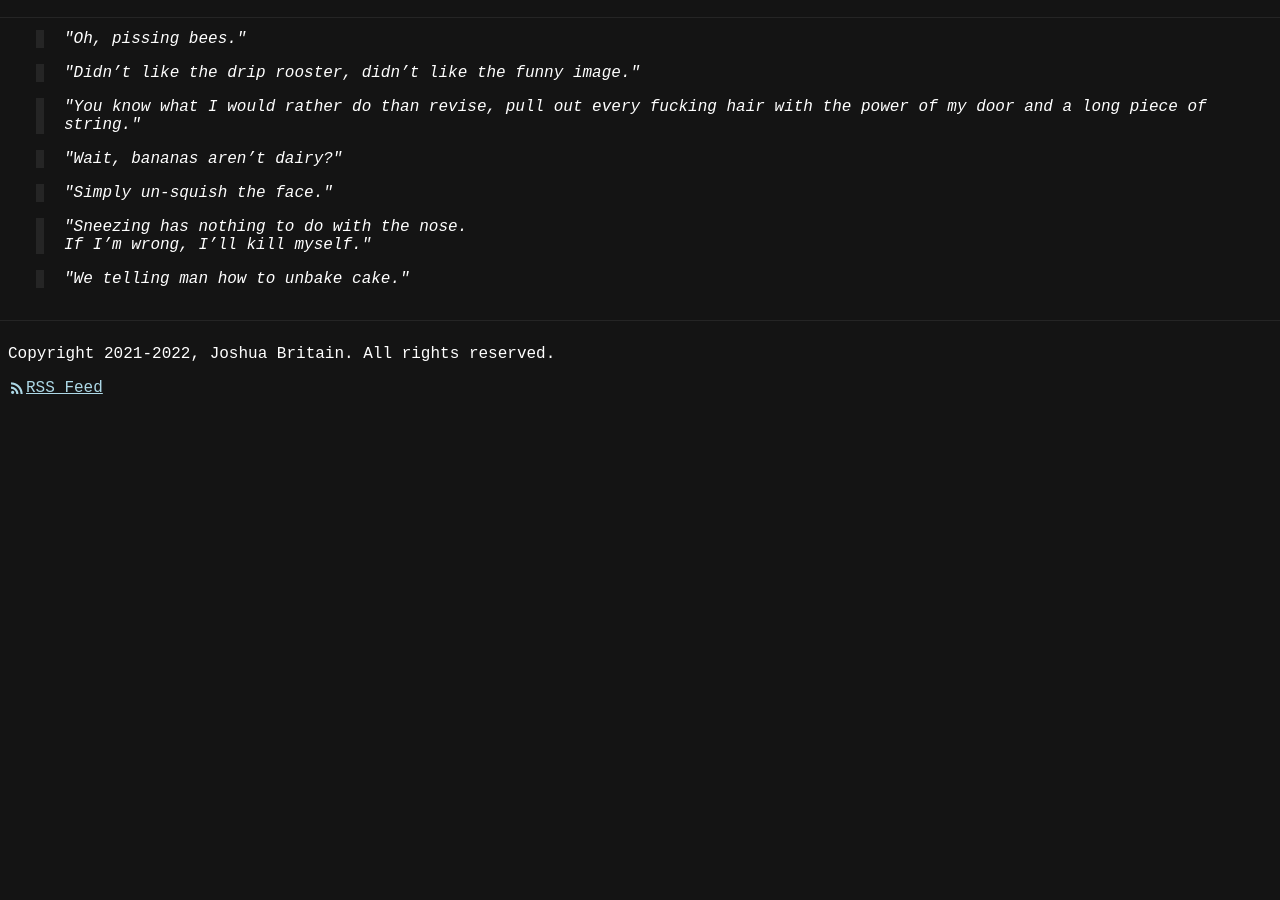
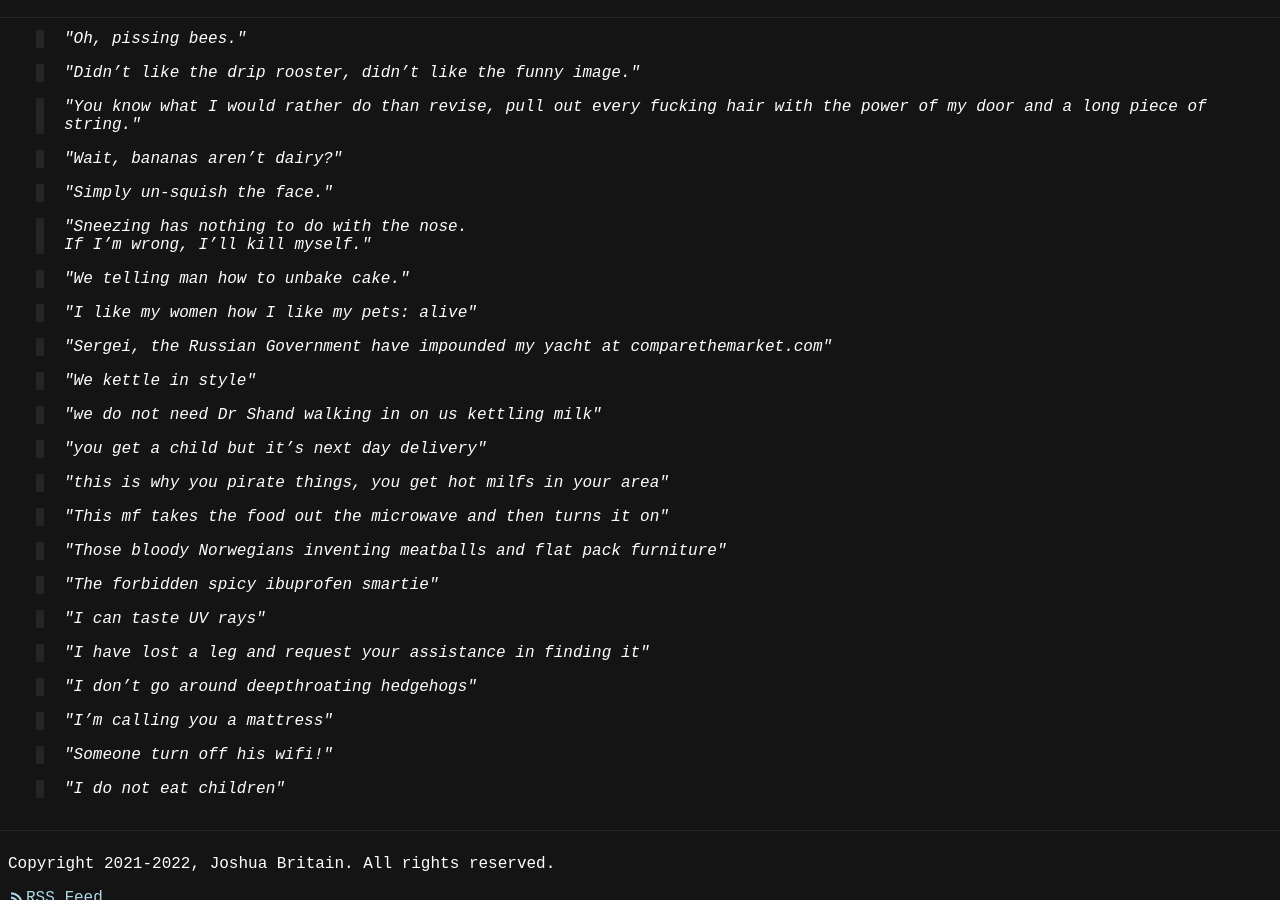
Before and after one commit to jbritain/jbritain.github.io, a Jekyll site: the page built from pages/quotes.md, in a window 1280 px wide and 900 px high, scrolled down 882 px. Built offline with Jekyll 4.4.1, drawn with Linux system fonts in a browser that asks for light colours; a style sheet for code colours, icons or effects is not loaded; before the commit the page ends 1287 px from its top, so only the background shows below that.

Commit message:
Update quotes.md

```diff
--- a/pages/quotes.md
+++ b/pages/quotes.md
@@ -60,3 +60,33 @@ Here are some of the best quotes from a Discord server I have with my friends.
 > If I'm wrong, I'll kill myself.
 
 > We telling man how to unbake cake.
+
+> I like my women how I like my pets: alive
+
+> Sergei, the Russian Government have impounded my yacht at comparethemarket.com
+
+> We kettle in style
+
+> we do not need Dr Shand walking in on us kettling milk
+
+> you get a child but it's next day delivery
+
+> this is why you pirate things, you get hot milfs in your area
+
+> This mf takes the food out the microwave and then turns it on
+
+> Those bloody Norwegians inventing meatballs and flat pack furniture
+
+> The  forbidden spicy ibuprofen smartie
+
+> I can taste UV rays
+
+> I have lost a leg and request your assistance in finding it
+
+> I don't go around deepthroating hedgehogs
+
+> I'm calling you a mattress
+
+> Someone turn off his wifi!
+
+> I do not eat children
```
